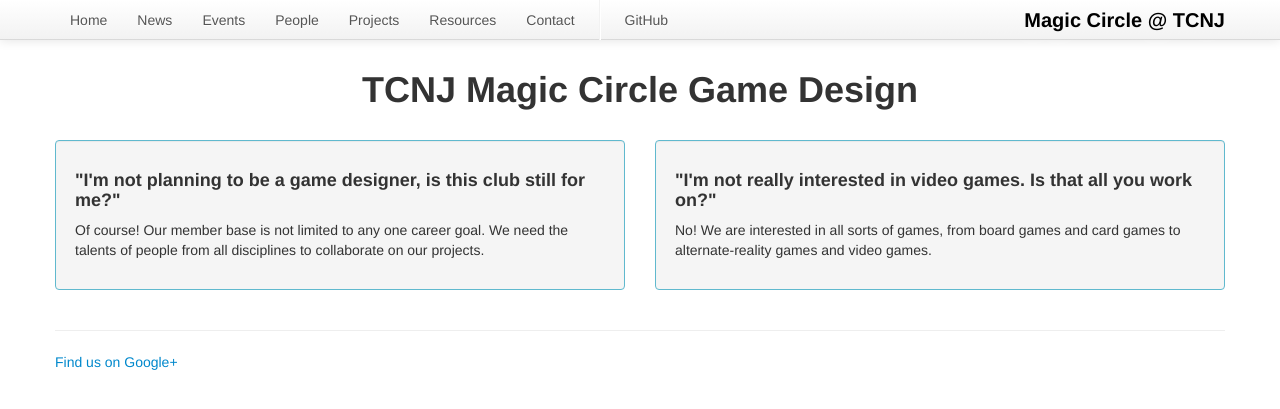
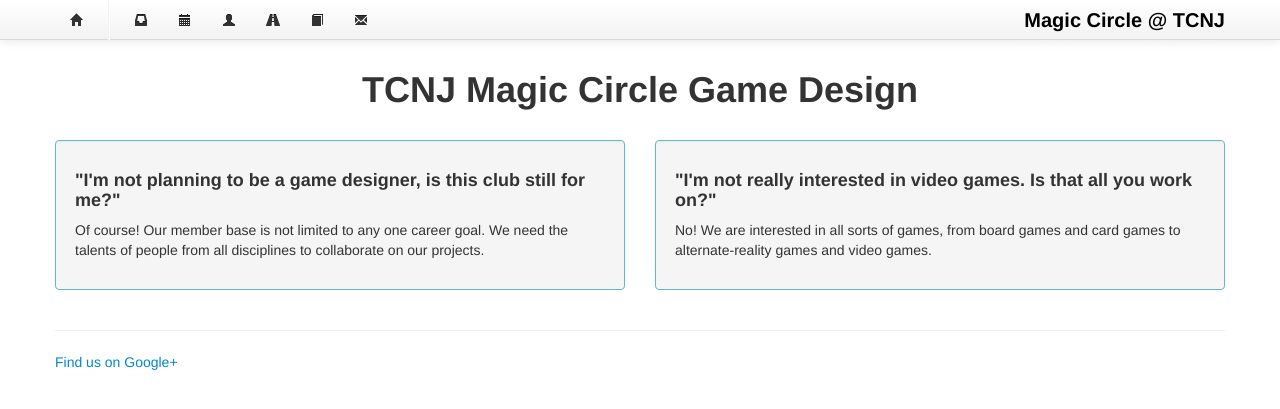
Before and after one commit to tcnj-magic-circle/tcnj-magic-circle.github.com, a Jekyll site: the page built from index.html, in a window 1280 px wide. Shown: the top 409 px of the page. Built offline with Jekyll 4.4.1, drawn with Linux system fonts in a browser that asks for light colours; nearby versions of some CDN libraries.

Commit message:
Glyphed the navbar.  I'M SO SORRY!

```diff
--- a/_config.yml
+++ b/_config.yml
@@ -43,13 +43,19 @@
 navigation:
 - title: News
   url: /news/
+  glyph: icon-inbox
 - title: Events
   url: /events/
+  glyph: icon-calendar
 - title: People
   url: /people/
+  glyph: icon-user
 - title: Projects
   url: /projects/
+  glyph: icon-road
 - title: Resources
   url: /resources/
+  glyph: icon-book
 - title: Contact
   url: /contact/
+  glyph: icon-envelope
--- a/_includes/navbar.html
+++ b/_includes/navbar.html
@@ -6,25 +6,30 @@
         <span class="icon-bar"></span>
         <span class="icon-bar"></span>
       </a>
-      <a class="brand" href="../index.html">Magic Circle @ TCNJ</a>
+      <a class="brand" href="/">Magic Circle @ TCNJ</a>
       <div class="nav-collapse">
         <ul class="nav">
 	  <li>
-	    <a href="/">Home</a>
+	    <a title="Home" href="/"><i class="icon-home"></i></a>
 	  </li>
+	  <li class="divider-vertical"></li>
 	  {% for link in site.navigation %}
 	    {% assign active = '' %}
 	    {% if page.url contains link.url %}
 	      {% assign active = 'active' %}
 	    {% endif %}
 	    <li class="{{ active }}">
-	      <a href="{{ link.url }}">{{ link.title }}</a>
+	      <a title="{{ link.title }}" href="{{ link.url }}">
+		<i class="{{ link.glyph }}"></i>
+	      </a>
 	    </li>
 	  {% endfor %}
+	  <!--
 	  <li class="divider-vertical"></li>
 	  <li>
-	    <a href="https://github.com/tcnj-magic-circle" target="_blank">GitHub</a>
+	    <a href="https://github.com/tcnj-magic-circle" target="_blank"><img src="https://github.com/favicon.ico" width=16 height=16 /></a>
 	  </li>
+	  -->
 	</ul>
       </div><!--/.nav-collapse -->
     </div>
--- a/assets/css/custom.css
+++ b/assets/css/custom.css
@@ -1,6 +1,8 @@
 /* http://colorschemedesigner.com/  Hue: 215() */
 
-body div.navbar.navbar-fixed-top {}
+body div.navbar.navbar-fixed-top li {
+    text-align:center;
+}
 body div.jumbotron.masthead {
     background: #04819E;
     margin:0px;
@@ -22,6 +24,7 @@
     display:inline-block;
     margin:2px 8px;
     padding:0;
+    font-size: 4em;
 }
 body div.jumbomast-bar ul.bs-docs-social-buttons .fb-like {
     width:108px;
```
